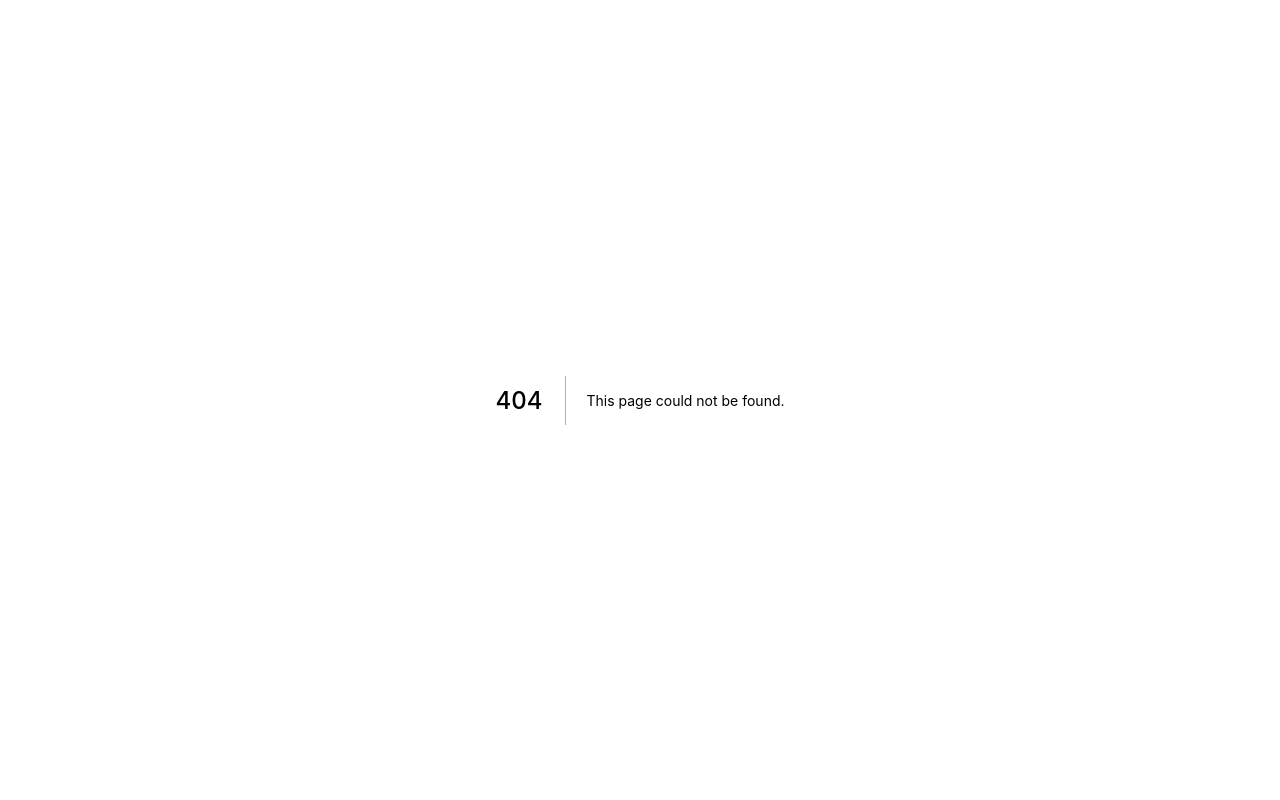
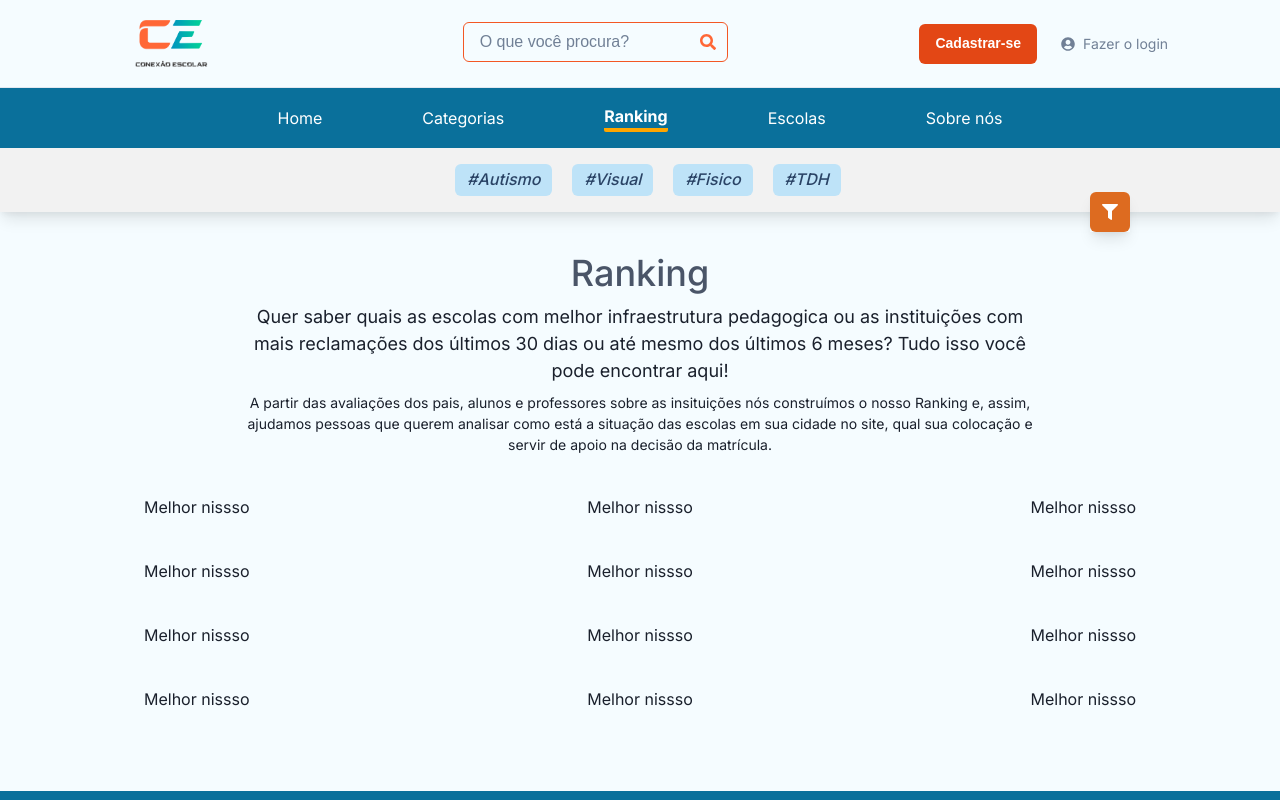
Before and after one commit to Conexao-escolar/conexao-escolar, a Next.js app: page /ranking in a window 1280 px wide. Before the commit this address had no page. Built offline with nearby package versions, Linux system fonts and the light colour scheme.

Commit message:
feat: página ranking

```diff
--- a/src/components/Container/index.tsx
+++ b/src/components/Container/index.tsx
@@ -9,18 +9,20 @@ import Rodape from "../Rodape";
 type IContainerProps = IProps & {
   activeMenu: MenuItems;
   extraContainer?: JSX.Element | JSX.Element[];
+  containerSize?: "container.xl" | "container.lg" | "container.md";
 };
 
 const Container: React.FC<IContainerProps> = ({
   children,
   activeMenu = MenuItems.Home,
   extraContainer,
+  containerSize = "container.xl",
 }) => {
   return (
     <Box as="main" h="100vh" bg="_default_bg" overflowX="hidden">
       <Nav MenuAtivo={activeMenu} />
       {extraContainer}
-      <ChakraContainer maxW="container.xl">{children}</ChakraContainer>
+      <ChakraContainer maxW={containerSize}>{children}</ChakraContainer>
       <Rodape />
     </Box>
   );
--- /dev/null
+++ b/src/pages/ranking.tsx
@@ -0,0 +1,177 @@
+import {
+  Box,
+  Flex,
+  Text,
+  Container as ChakraContainer,
+  Center,
+  IconButton,
+  Heading,
+  Tag,
+  useDisclosure,
+  Collapse,
+  FlexProps,
+} from "@chakra-ui/react";
+import React from "react";
+
+// import { Container } from './styles';
+
+import Container from "../components/Container";
+import Menus from "../components/Nav/MenuOpcoes";
+import Inpu, { SelectInput } from "../components/Input";
+import { FaFilter } from "react-icons/fa";
+
+const Ranking: React.FC = () => {
+  const { isOpen, onToggle } = useDisclosure();
+
+  const [categoriaFilter, setCategoriaFilters] = React.useState([
+    "Autismo",
+    "Visual",
+    "Fisico",
+    "TDH",
+  ]);
+
+  const ContainerFilter = () => {
+    const CategoriaDetails = (flexProps: FlexProps) => {
+      return (
+        <Flex
+          flexDir="row"
+          gap="20px"
+          alignItems="center"
+          ml={4}
+          {...flexProps}
+        >
+          {categoriaFilter.map((cat) => (
+            <Tag colorScheme="blue" size="lg" key={`filtro1-${cat}`} as="em">
+              #{cat}
+            </Tag>
+          ))}
+        </Flex>
+      );
+    };
+    return (
+      <Box position="relative" w="full" minH="50px" bg="#F2F2F2" boxShadow="lg">
+        <Collapse in={isOpen} animateOpacity>
+          <Box
+            bg="#F2F2F2"
+            w="full"
+            h="300px"
+            flexDir="column"
+            justifyContent="center"
+            boxShadow="lg"
+          >
+            <ChakraContainer maxW="container.lg">
+              <Flex w="full" flexDir="column" p={4} pt={8}>
+                <Flex flexDir="row" gap="40px">
+                  <Flex flexDir="column" w="80%">
+                    <Text color="_orange.500" fontWeight="semibold">
+                      Região:
+                    </Text>
+                    <Flex gap="20px" mt={2}>
+                      <SelectInput elements={[]} placeholder="Estado" />
+                      <SelectInput elements={[]} placeholder="Cidade" />
+                    </Flex>
+                  </Flex>
+                  <Flex flexDir="column" w="20%">
+                    <Text color="_orange.500" fontWeight="semibold">
+                      Região:
+                    </Text>
+                    <Flex mt={2}>
+                      <SelectInput elements={[]} placeholder="Ambas" />
+                    </Flex>
+                  </Flex>
+                </Flex>
+                <Flex flexDir="column" w="full" mt={8}>
+                  <Text color="_orange.500" fontWeight="semibold">
+                    Categoria:
+                  </Text>
+                  <Flex mt={2} alignItems="center">
+                    <Box w="20%">
+                      <SelectInput elements={[]} placeholder="Categorias" />
+                    </Box>
+                    <Box w="80%">
+                      <CategoriaDetails alignItems="center"  />
+                    </Box>
+                  </Flex>
+                </Flex>
+              </Flex>
+            </ChakraContainer>
+          </Box>
+        </Collapse>
+        <Center
+          position="absolute"
+          w="40px"
+          h="40px"
+          bottom="-20px"
+          right="150px"
+          boxShadow="lg"
+        >
+          <IconButton
+            title="recolher filtro"
+            icon={<FaFilter />}
+            onClick={onToggle}
+            aria-label="expand-filter"
+            colorScheme="orange"
+          />
+        </Center>
+        {!isOpen && <CategoriaDetails  justifyContent="center" p={4}/>}
+      </Box>
+    );
+  };
+
+  return (
+    <Container
+      activeMenu={Menus.Ranking}
+      extraContainer={<ContainerFilter />}
+      containerSize="container.lg"
+    >
+      <Box mt={10}>
+        <Center>
+          <Heading fontWeight="medium" color="gray.600">
+            Ranking
+          </Heading>
+        </Center>
+        <Center mt={2}>
+          <Text fontSize="lg" textAlign="center" maxW="800px">
+            Quer saber quais as escolas com melhor infraestrutura pedagogica ou
+            as instituições com mais reclamações dos últimos 30 dias ou até
+            mesmo dos últimos 6 meses? Tudo isso você pode encontrar aqui!
+          </Text>
+        </Center>
+        <Center mt={2}>
+          <Text fontSize="sm" textAlign="center" maxW="800px">
+            A partir das avaliações dos pais, alunos e professores sobre as
+            insituições nós construímos o nosso Ranking e, assim, ajudamos
+            pessoas que querem analisar como está a situação das escolas em sua
+            cidade no site, qual sua colocação e servir de apoio na decisão da
+            matrícula.
+          </Text>
+        </Center>
+      </Box>
+
+      <Flex flexDir="column">
+        <Flex flexDir="row" w="100%" justifyContent="space-between" mt={10}>
+          <Box>Melhor nissso</Box>
+          <Box>Melhor nissso</Box>
+          <Box>Melhor nissso</Box>
+        </Flex>
+        <Flex flexDir="row" w="100%" justifyContent="space-between" mt={10}>
+          <Box>Melhor nissso</Box>
+          <Box>Melhor nissso</Box>
+          <Box>Melhor nissso</Box>
+        </Flex>
+        <Flex flexDir="row" w="100%" justifyContent="space-between" mt={10}>
+          <Box>Melhor nissso</Box>
+          <Box>Melhor nissso</Box>
+          <Box>Melhor nissso</Box>
+        </Flex>
+        <Flex flexDir="row" w="100%" justifyContent="space-between" mt={10}>
+          <Box>Melhor nissso</Box>
+          <Box>Melhor nissso</Box>
+          <Box>Melhor nissso</Box>
+        </Flex>
+      </Flex>
+    </Container>
+  );
+};
+
+export default Ranking;
```
